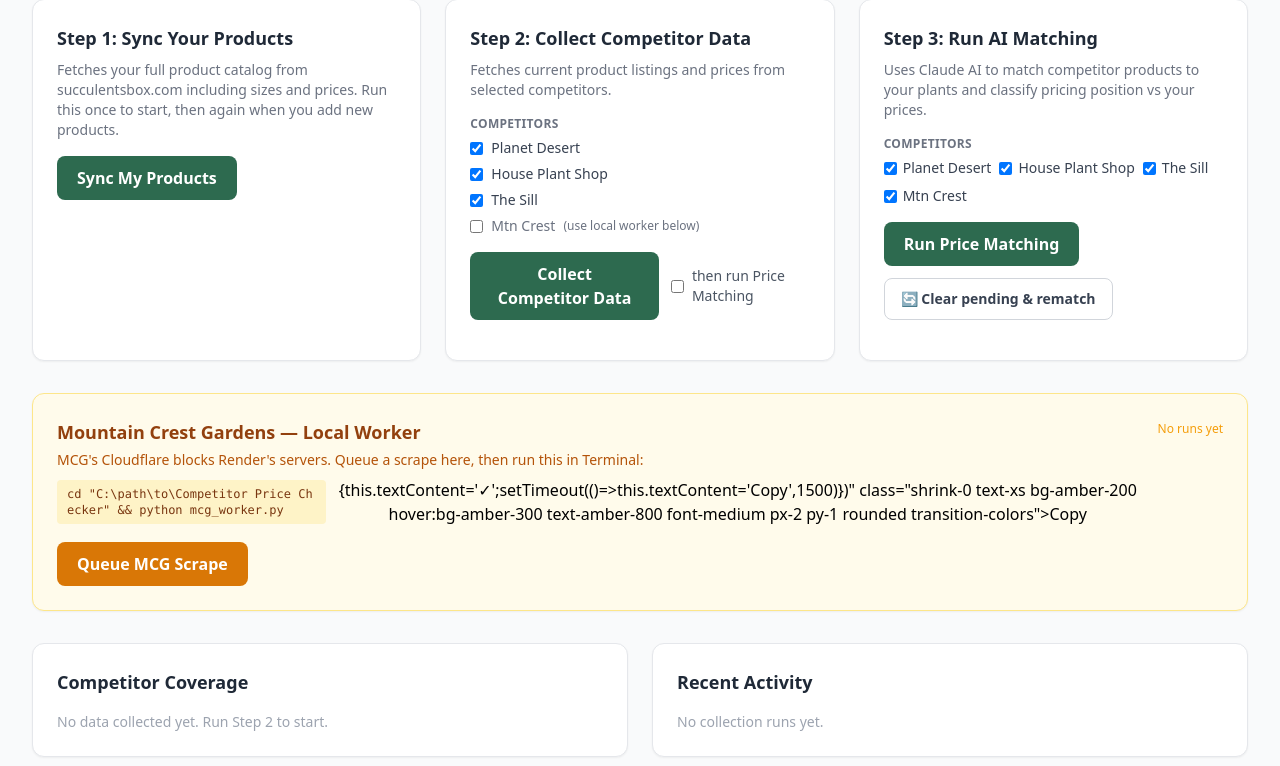
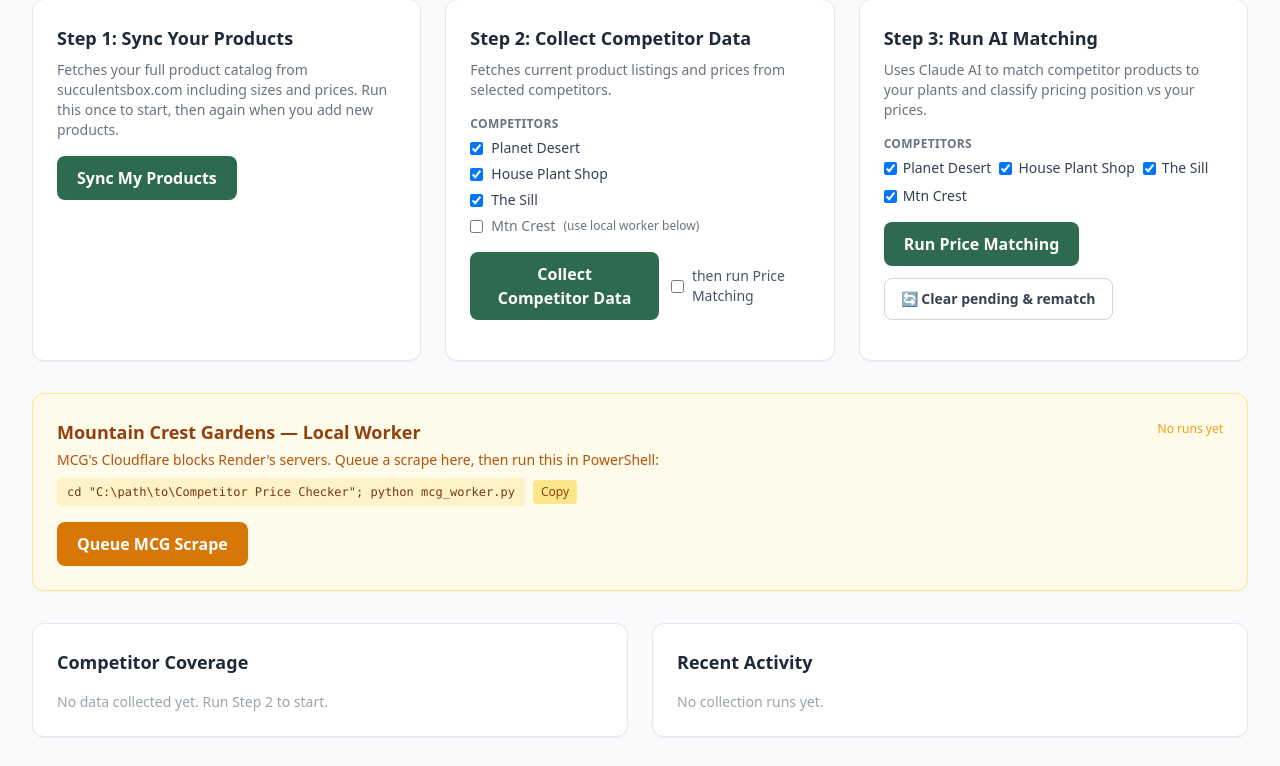
Before and after one commit to emilie-afk/sb-price-checker, a Flask app: template templates/dashboard.html in a window 1280 px wide. Shown: the part 491-1257 px from the top of the page. Run offline with Flask 3, Linux system fonts and the light colour scheme; the template is opened without the code that fills it, so the values that code supplies are empty; the visitor is signed in with stand-in values (Sample User, id 1); some libraries are stand-ins or nearby versions.

Commit message:
Add files via upload

```diff
--- a/templates/dashboard.html
+++ b/templates/dashboard.html
@@ -234,10 +234,10 @@
   <div class="flex flex-wrap items-start justify-between gap-4">
     <div class="flex-1 min-w-0">
       <h2 class="text-lg font-semibold text-amber-800 mb-1">Mountain Crest Gardens — Local Worker</h2>
-      <p class="text-sm text-amber-700 mb-2">MCG's Cloudflare blocks Render's servers. Queue a scrape here, then run this in Terminal:</p>
+      <p class="text-sm text-amber-700 mb-2">MCG's Cloudflare blocks Render's servers. Queue a scrape here, then run this in PowerShell:</p>
       <div class="flex items-center gap-2 mb-4">
-        <code class="bg-amber-100 px-2.5 py-1.5 rounded font-mono text-xs text-amber-900 select-all break-all">cd "C:\path\to\Competitor Price Checker" &amp;&amp; python mcg_worker.py</code>
-        <button onclick="navigator.clipboard.writeText('cd \"C:\\\\Users\\\\user\\\\Documents\\\\Tho\\\\Succulent Box\\\\2026\\\\Jun 2026\\\\Competitor Price Checker\" && python mcg_worker.py').then(()=>{this.textContent='✓';setTimeout(()=>this.textContent='Copy',1500)})"
+        <code id="mcgCmd" class="bg-amber-100 px-2.5 py-1.5 rounded font-mono text-xs text-amber-900 select-all break-all">cd "C:\path\to\Competitor Price Checker"; python mcg_worker.py</code>
+        <button id="mcgCopyBtn" onclick="copyMcgCmd()"
           class="shrink-0 text-xs bg-amber-200 hover:bg-amber-300 text-amber-800 font-medium px-2 py-1 rounded transition-colors">Copy</button>
       </div>
       <div class="flex items-center gap-3 flex-wrap">
@@ -585,6 +585,15 @@ async function runMatch(clearPending = false) {
   }
 }
 
+function copyMcgCmd() {
+  const cmd = document.getElementById('mcgCmd').textContent;
+  navigator.clipboard.writeText(cmd).then(() => {
+    const btn = document.getElementById('mcgCopyBtn');
+    btn.textContent = '✓ Copied';
+    setTimeout(() => btn.textContent = 'Copy', 2000);
+  });
+}
+
 async function triggerMcg() {
   const btn = document.getElementById('mcgBtn');
   const statusEl = document.getElementById('mcgStatusMsg');
```
